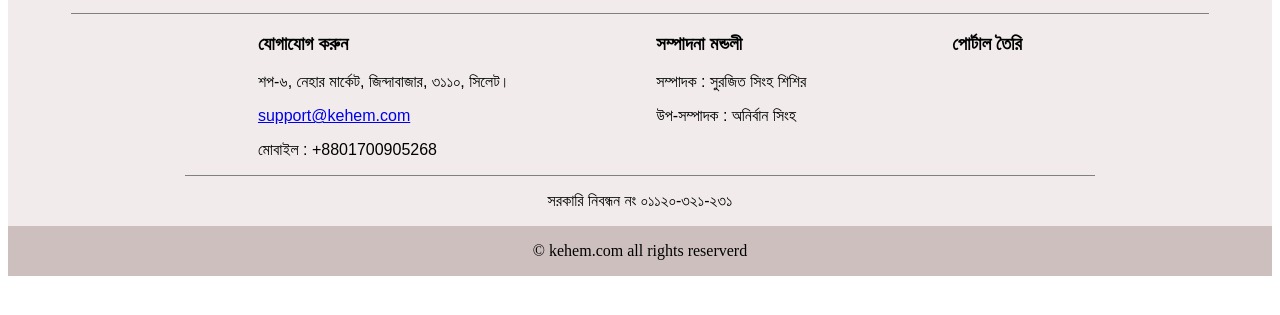
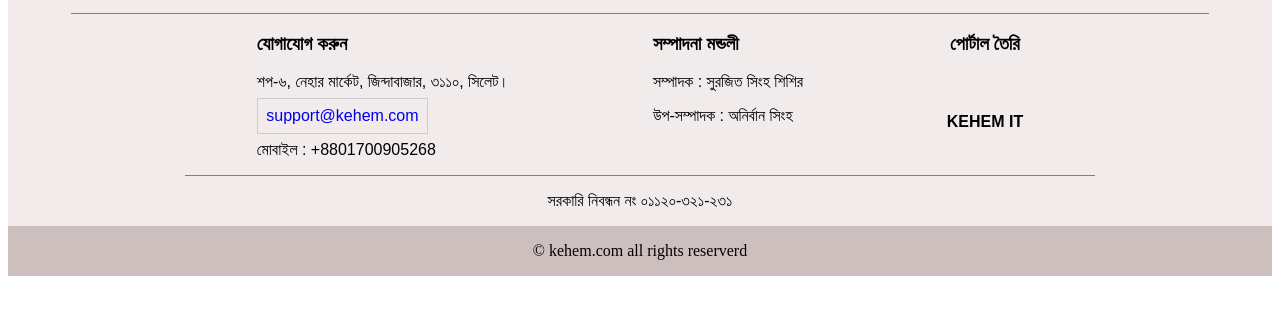
Before and after one commit to surajit-singha-sisir/BengaliNewspaper, a plain HTML site: page footer.html in a window 1280 px wide. Shown: the part 61-376 px from the top of the page. Drawn offline with Linux system fonts and the light colour scheme; a web font is replaced by a local one.

Commit message:
Footer Final

```diff
--- a/footer.html
+++ b/footer.html
@@ -17,11 +17,12 @@
             background-color: #F1EBEB;
         }
         .footerDiv {
-            font-family: SolaimanLipi, sans-serif;
+            font-family: 'SolaimanLipi', sans-serif;
             display: flex;
             flex-direction: column;
             width: 90%;
             margin: 0 auto;
+            flex-wrap: wrap;
         }
 
         .logo-share {
@@ -31,11 +32,13 @@
             border-bottom: 1px solid gray;
             border-width: 80%;
             align-items: center;
+            flex-wrap: wrap;
         }
 
         .logo-share span {
             display: flex;
             align-items: center;
+            flex-wrap: wrap;
         }
 
         .logo {
@@ -47,18 +50,17 @@
             margin-right: 1rem;
         }
 
-        .socialMedia>a {
+        .socialMedia > a {
             display: inline-block;
             font-size: 20px;
         }
 
-        .socialMedia>a:hover {
+        .socialMedia > a:hover {
             color: #B22121;
             text-decoration: none;
-            transform: scale(1.1);
-            padding: 5px;
+            padding: 2px;
             border-radius: 5px;
-            transition: transform 0.5s ease, color 0.5s ease, padding 0.5s ease;
+            transition: color 0.2s ease, padding 0.2s ease;
             box-shadow: 0 0 10px rgba(0, 0, 0, 0.2);
         }
 
@@ -68,6 +70,19 @@
             width: 80%;
             border-bottom: 1px solid gray;
             margin: 0 auto;
+            flex: 0 1;
+            flex-wrap: wrap;
+        }
+        .contactsInfo .col3{
+            display: flex;
+            flex-direction: column;
+            justify-content: baseline;
+            align-items: center;
+        }
+        .contactsInfo .col1 a{
+            border: 1px solid #ccc;
+            text-decoration: none;
+            padding: 1ex;
         }
 
         .govt{
@@ -80,6 +95,12 @@
             justify-content: center;
             align-items: center;
             background-color: #CEBFBF;
+        }
+        @media screen and (max-size: 1024px){
+            .contactsInfo {
+                display: flex;
+                justify-content: flex-start;
+            }
         }
     </style>
     <footer>
@@ -115,6 +136,7 @@
                 <div class="col3">
                     <h3>পোর্টাল তৈরি</h3>
                     <a href="#"><img class="logo" src="logo.png" alt=""></a>
+                    <h4>KEHEM IT</h4>
                 </div>
             </div>
             <!-- 3rd ROW -->
```
